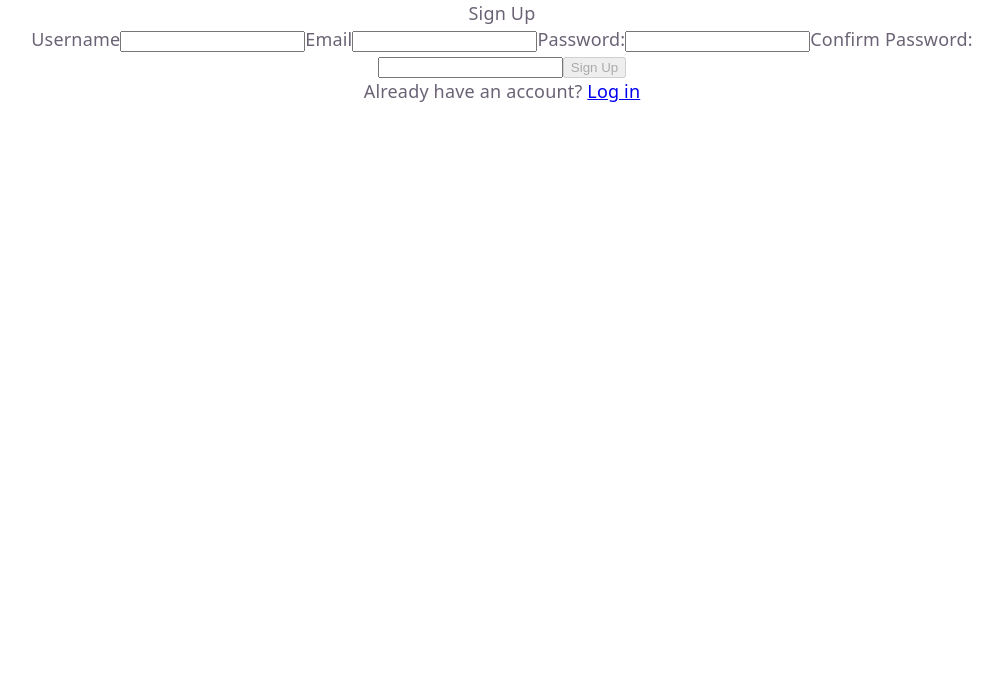
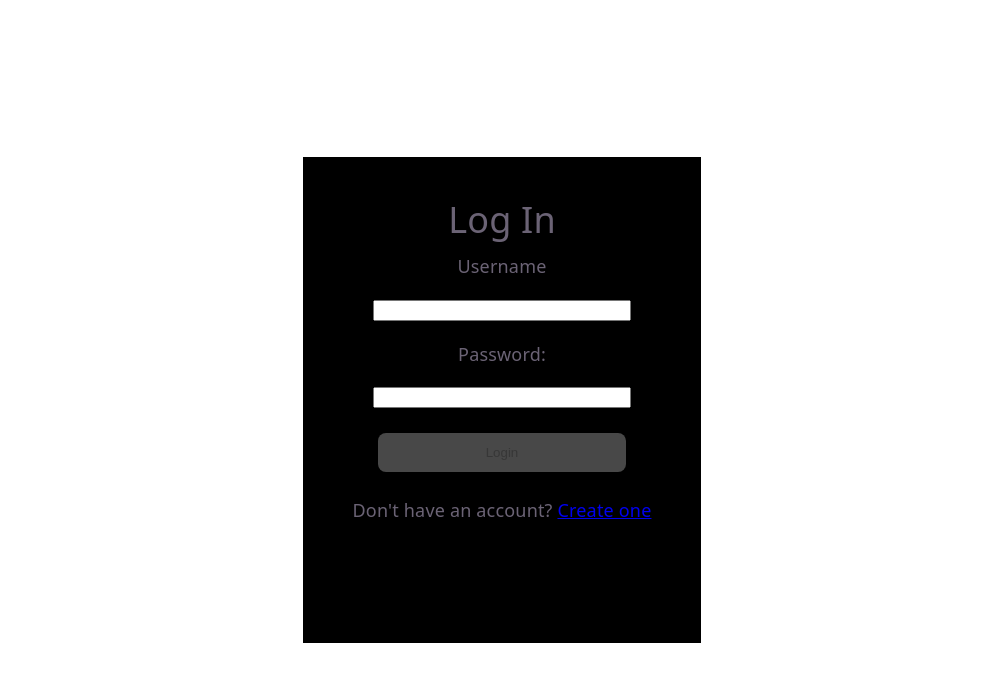
Before and after one commit to sokojak33/fishlog, a React (Vite) app in the folder client/: page /#/login in a window 1280 px wide. Shown: the top 682 px of the page, without its empty margins (138-1141 px from the left). Built offline with nearby package versions, Linux system fonts and the light colour scheme.

Commit message:
Add routing for landing, login, and signup pages

```diff
--- a/client/package.json
+++ b/client/package.json
@@ -13,7 +13,8 @@
     "bootstrap": "^5.3.8",
     "react": "^19.2.6",
     "react-bootstrap": "^2.10.10",
-    "react-dom": "^19.2.6"
+    "react-dom": "^19.2.6",
+    "react-router-dom": "^7.18.1"
   },
   "devDependencies": {
     "@eslint/js": "^10.0.1",
--- a/client/src/App.tsx
+++ b/client/src/App.tsx
@@ -1,6 +1,10 @@
 import './App.css'
+import { useNavigate } from "react-router-dom";
 
 function App() {
+
+  const navigate = useNavigate();
+
   return (
     <main className="landing-page">
       <section className="landing-content">
@@ -27,8 +31,8 @@ function App() {
       </section>
 
       <div className="landing-auth">
-        <button>Create Account</button>
-        <button>Log In</button>
+        <button onClick={() => navigate("/signup")}>Create Account</button>
+        <button onClick={() => navigate("/login")}>Log In</button>
       </div>
     </main>
   );
--- a/client/src/Login.tsx
+++ b/client/src/Login.tsx
@@ -1,6 +1,7 @@
 import Card from 'react-bootstrap/Card'
 import './Login.css'
 import { useState } from 'react'
+import { Link } from 'react-router'
 
 const MIN_USERNAME_LENGTH= 5;
 const MIN_PASSWORD_LENGTH = 8;
@@ -54,7 +55,7 @@ function Login() {
                         </button>
                     </form>
 
-                    <p>Don't have an account? <a href="https://google.com">Create one</a></p>
+                    <p>Don't have an account? <Link to="/signup">Create one</Link></p>
                 </Card.Body>
             </Card>
         </main>
--- a/client/src/Signup.tsx
+++ b/client/src/Signup.tsx
@@ -1,6 +1,7 @@
 import Card from 'react-bootstrap/Card'
 //import './Signup.css'
 import { useState } from 'react'
+import { Link } from 'react-router'
 
 const MIN_USERNAME_LENGTH= 5;
 const EMAIL_REGEX = /^[a-zA-Z0-9._%+-]+@[a-zA-Z0-9.-]+\.[a-zA-Z]{2,}$/;
@@ -76,7 +77,7 @@ function Signup() {
                         </button>
                     </form>
 
-                    <p>Already have an account? <a href="https://google.com">Log in</a></p>
+                    <p>Already have an account? <Link to="/login">Log in</Link></p>
                 </Card.Body>
             </Card>
         </main>
--- a/client/src/main.tsx
+++ b/client/src/main.tsx
@@ -4,9 +4,17 @@ import './index.css'
 import App from './App.tsx'
 import Login from './Login.tsx'
 import Signup from './Signup.tsx'
+import { HashRouter, Route, Routes } from 'react-router'
 
 createRoot(document.getElementById('root')!).render(
   <StrictMode>
-    <Signup />
-  </StrictMode>,
+    <HashRouter>
+      <Routes>
+        <Route path="/" element={<App />}/>
+        <Route path="/login" element={<Login/>}/>
+        <Route path="/signup" element={<Signup/>}/>
+      </Routes>
+    </HashRouter>
+  </StrictMode>
+
 )
```
Also changed, not shown: 1 other file (tests, documents, lock files or other folders).
